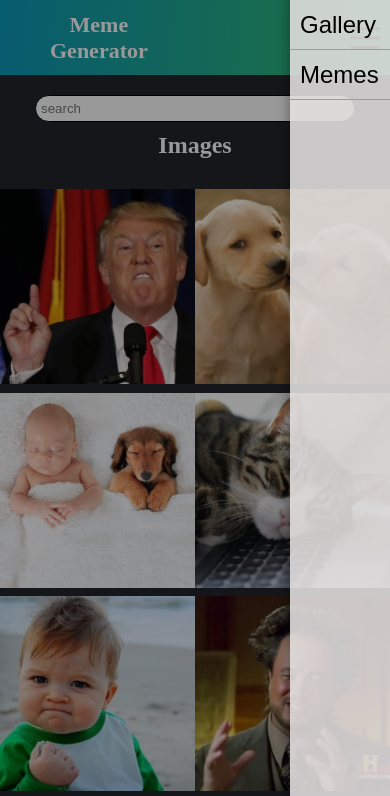
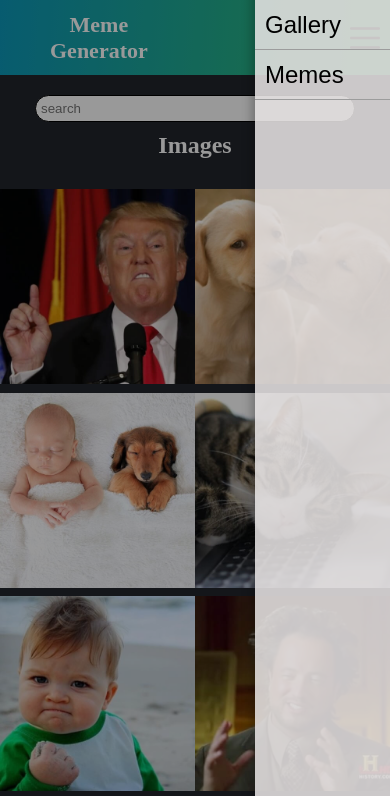
Before and after one commit to Yonik94/meme-generator, a plain HTML site: page index.html in a window 390 px wide. Both pictures are taken after a click on the picture 370 px from the left and 37 px from the top of the page. Shown: the top 796 px of the page. Drawn offline with Linux system fonts and the light colour scheme.

Commit message:
menu for mobile more width

```diff
--- a/css/main.css
+++ b/css/main.css
@@ -72,7 +72,7 @@ button:focus{
     box-shadow: 7px 0px 10px 10px #00000046;
     height: 100%;
     right: 0;
-    width: 100px;
+    width: 135px;
     text-align: start;
     z-index: 2;
     display: none;
```
